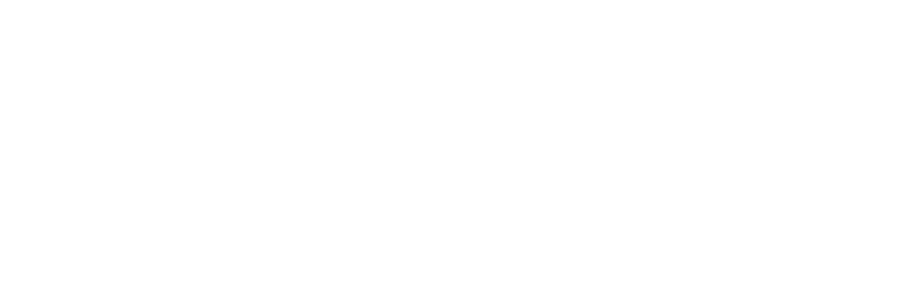
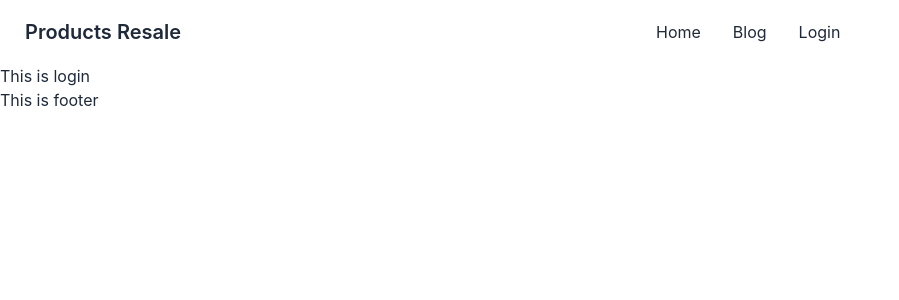
Before and after one commit to srbony/mobiles-resale-market-client-side-repo, a React (Create React App) app: page /login in a window 1280 px wide. Shown: the top 300 px of the page, without its empty margins (0-899 px from the left). Built offline with nearby package versions, Linux system fonts and the light colour scheme.

Commit message:
added navbar

```diff
--- a/public/index.html
+++ b/public/index.html
@@ -1,5 +1,5 @@
 <!DOCTYPE html>
-<html lang="en">
+<html data-theme="light" lang="en">
 
 <head>
   <meta charset="utf-8" />
--- a/src/App.js
+++ b/src/App.js
@@ -1,10 +1,12 @@
 
+import { RouterProvider } from 'react-router-dom';
 import './App.css';
+import { router } from './Routes/Routes/Routes';
 
 function App() {
   return (
-    <div className="App">
-
+    <div className='max-w-[1400px] mx-auto'>
+      <RouterProvider router={router}></RouterProvider>
     </div>
   );
 }
--- /dev/null
+++ b/src/Layouts/Main.js
@@ -0,0 +1,16 @@
+import React from 'react';
+import { Outlet } from 'react-router-dom';
+import Footer from '../Pages/Shared/Footer/Footer';
+import Navbar from '../Pages/Shared/Navbar/Navbar';
+
+const Main = () => {
+    return (
+        <div>
+            <Navbar></Navbar>
+            <Outlet></Outlet>
+            <Footer></Footer>
+        </div>
+    );
+};
+
+export default Main;
--- /dev/null
+++ b/src/Pages/Blog/Blog.js
@@ -0,0 +1,11 @@
+import React from 'react';
+
+const Blog = () => {
+    return (
+        <div>
+            <h2>This is blog</h2>
+        </div>
+    );
+};
+
+export default Blog;
--- /dev/null
+++ b/src/Pages/Home/Home/Home.js
@@ -0,0 +1,11 @@
+import React from 'react';
+
+const Home = () => {
+    return (
+        <div>
+           <h2>This is home</h2>
+        </div>
+    );
+};
+
+export default Home;
--- /dev/null
+++ b/src/Pages/Login/Login.js
@@ -0,0 +1,11 @@
+import React from 'react';
+
+const Login = () => {
+    return (
+        <div>
+            <h2>This is login</h2>
+        </div>
+    );
+};
+
+export default Login;
--- /dev/null
+++ b/src/Pages/Shared/Footer/Footer.js
@@ -0,0 +1,11 @@
+import React from 'react';
+
+const Footer = () => {
+    return (
+        <div>
+            <h2>This is footer</h2>
+        </div>
+    );
+};
+
+export default Footer;
--- /dev/null
+++ b/src/Pages/Shared/Navbar/Navbar.js
@@ -0,0 +1,37 @@
+import React from 'react';
+import { Link } from 'react-router-dom';
+
+const Navbar = () => {
+    const menuItems = <>
+        <li> <Link to='/home'>Home</Link> </li>
+        <li> <Link to='/blog'>Blog</Link> </li>
+        <li> <Link to='/login'>Login</Link> </li>
+
+    </>
+    return (
+        <div className="navbar bg-base-100">
+            <div className="navbar-start">
+                <div className="dropdown">
+                    <label tabIndex={0} className="btn btn-ghost lg:hidden">
+                        <svg xmlns="http://www.w3.org/2000/svg" className="h-5 w-5" fill="none" viewBox="0 0 24 24" stroke="currentColor"><path strokeLinecap="round" strokeLinejoin="round" strokeWidth="2" d="M4 6h16M4 12h8m-8 6h16" /></svg>
+                    </label>
+                    <ul tabIndex={0} className="menu menu-compact dropdown-content mt-3 p-2 shadow bg-base-100 rounded-box w-52">
+                        {menuItems}
+
+
+                    </ul>
+                </div>
+                <Link className="btn btn-ghost normal-case text-xl">Products Resale</Link>
+            </div>
+            <div className="navbar-center hidden lg:flex">
+                <ul className="menu menu-horizontal p-0">
+                    {menuItems}
+
+                </ul>
+            </div>
+
+        </div>
+    );
+};
+
+export default Navbar;
--- /dev/null
+++ b/src/Routes/Routes/Routes.js
@@ -0,0 +1,26 @@
+import { createBrowserRouter } from "react-router-dom";
+import Main from "../../Layouts/Main";
+import Blog from "../../Pages/Blog/Blog";
+import Home from "../../Pages/Home/Home/Home";
+import Login from "../../Pages/Login/Login";
+
+export const router = createBrowserRouter([
+    {
+        path: '/',
+        element: <Main></Main>,
+        children: [
+            {
+                path: '/',
+                element: <Home></Home>
+            },
+            {
+                path: '/login',
+                element: <Login></Login>
+            },
+            {
+                path: '/blog',
+                element: <Blog></Blog>
+            }
+        ]
+    }
+])
```
